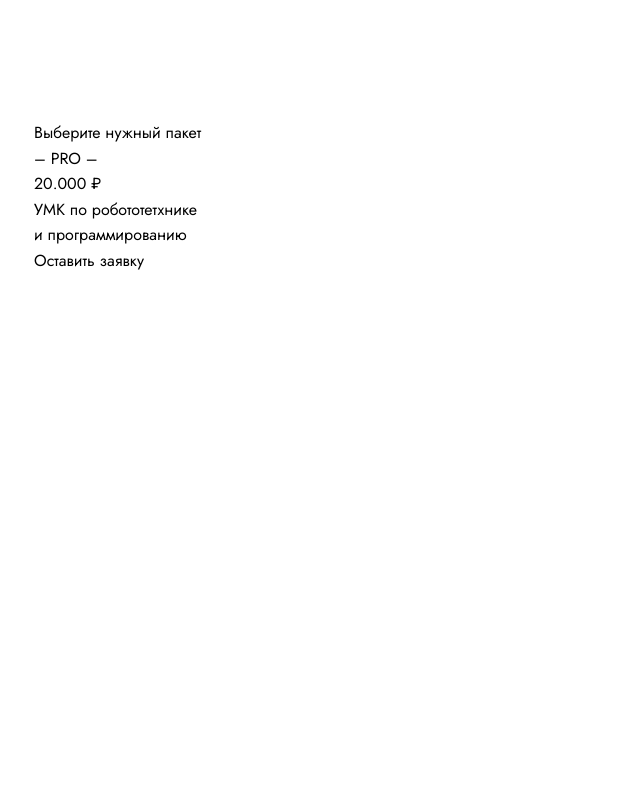
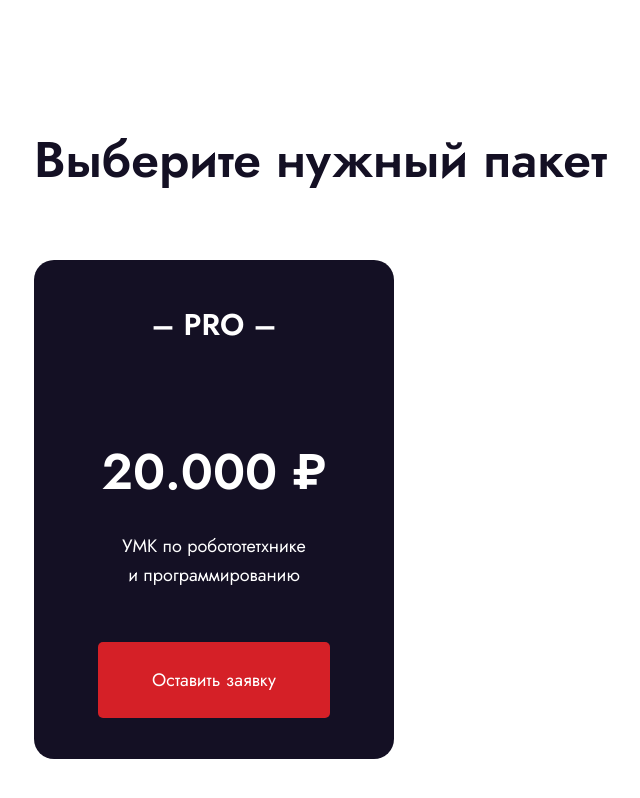
Before and after one commit to Nattyme/robo-school, a plain HTML site: page index.html in a window 1280 px wide. Shown: the whole page, without its empty margins (26-666 px from the left). Drawn offline with Linux system fonts and the light colour scheme.

Commit message:
SCSS .offer base style

```diff
--- a/index.html
+++ b/index.html
@@ -196,7 +196,7 @@
                     <h2>Выберите нужный пакет</h2>
                 </div>
                 <div class="offers__wrapper">
-                    <div class="offer">
+                    <div class="offer offer--active">
                         <div class="offer__title">
                             <h3>– PRO –</h3>
                         </div>
--- a/scss/blocks/_offer.scss
+++ b/scss/blocks/_offer.scss
@@ -0,0 +1,48 @@
+.offer {
+    padding: 40px;
+
+    border-radius: 20px;
+    border: 1px solid rgba(20, 16, 36, 0.20);
+
+    text-align: center;
+    color: #141024;
+}
+
+.offer__title {
+    margin-bottom: 63px;
+    font-size: 30px;
+    font-weight: 600;
+}
+
+.offer__price {
+    margin-bottom: 20px;
+    font-size: 50px;
+    font-weight: 600;
+}
+
+.offer__text {
+    font-size: 18px;
+    margin-bottom: 61px;
+}
+
+.offer__btn {
+    padding: 25px 54px;
+    border-radius: 5px;
+    background: #D52027;
+
+    font-size: 18px;
+    color: #FFF;
+}
+
+.offer--active {
+    background: #141024;
+    color: #fff;
+}
+
+.offer--active .offer__title {
+    margin-bottom: 83px;
+}
+
+.offer--active .offer__text {
+    margin-bottom: 52px;
+}
--- a/scss/blocks/_offers.scss
+++ b/scss/blocks/_offers.scss
@@ -1,3 +1,17 @@
 .offers {
     padding: 120px 0;
 }
+
+.offers__title {
+    margin-bottom: 60px;
+    font-size: 50px;
+    font-weight: 600;
+    color: #141024;
+}
+
+.offers__wrapper {
+    display: grid;
+    grid-template-columns: repeat(3, 4fr);
+    gap: 40px;
+    align-items: center;
+}
```
Also changed, not shown: css/main.css, css/main.min.css, 2 other files.
